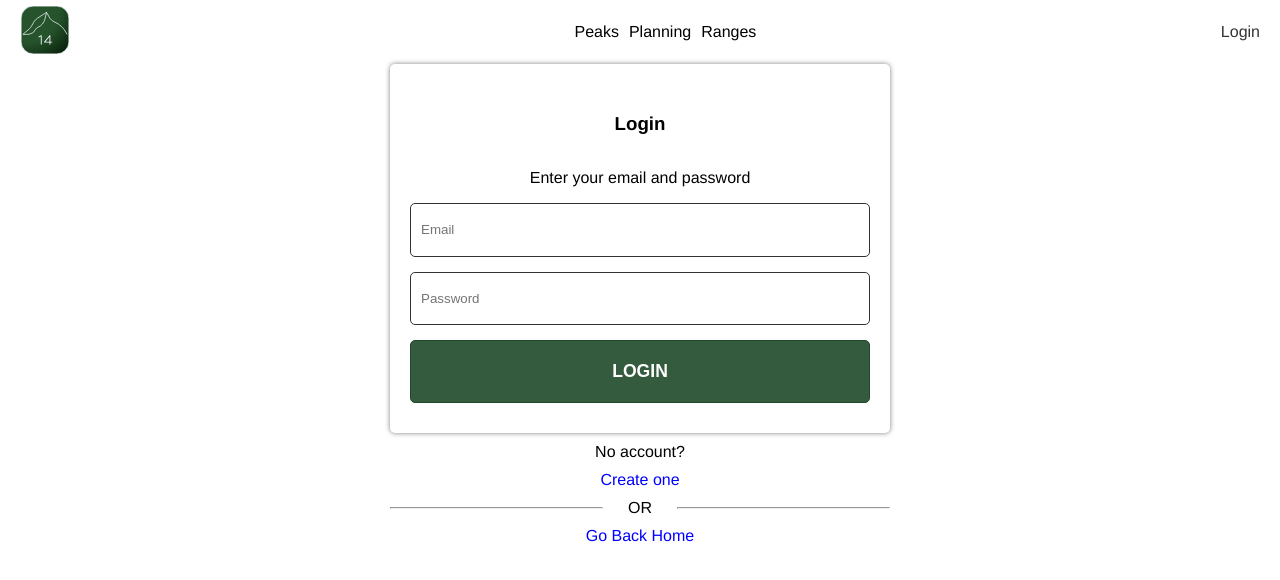
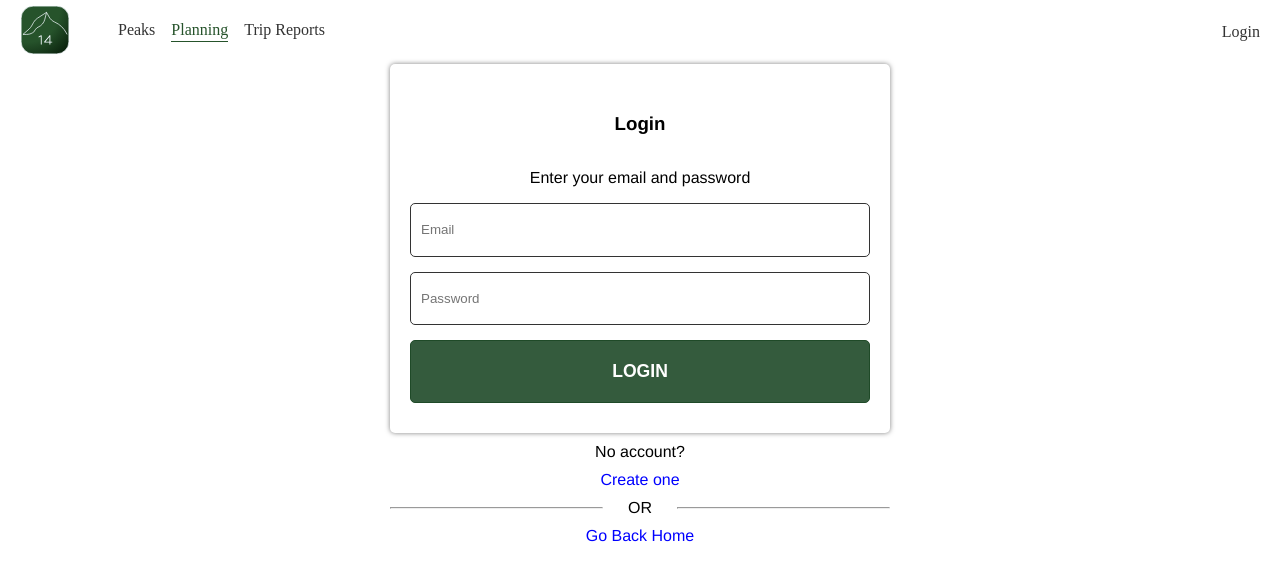
Before and after one commit to calgil/14ers-app, a React (Create React App) app: page /login in a window 1280 px wide. Shown: the top 580 px of the page. Built offline with nearby package versions, Linux system fonts and the light colour scheme.

Commit message:
update navbar styles

```diff
--- a/src/components/Navbar/Navbar.jsx
+++ b/src/components/Navbar/Navbar.jsx
@@ -1,5 +1,8 @@
 import React, { useContext } from "react";
-import { Link } from "react-router-dom";
+import {
+    Link,
+    NavLink,
+ } from "react-router-dom";
 import s from "./Navbar.module.css";
 import { UserContext } from "../../App";
 import logo from "../../assets/logo.svg"
@@ -21,6 +24,7 @@ const Navbar = () => {
     return (
         <nav className={s.nav}>
             <div className={s.navbar}>
+                <div className={s.leftCol}>
                     <div className={s.logoContainer}>
                         <Link to="/">
                             <img src={logo} alt="logo" />
@@ -28,45 +32,38 @@ const Navbar = () => {
                     </div>
 
                     <ul className={s.navLinks}>
-                <li
-                    className={`${s.navLink} ${s.peaks}`}
-                    // onMouseEnter={() => setIsShown(true)}
-                    // onMouseLeave={() => setIsShown(false)}
-
+                        <NavLink
+                            to={'/'}
+                            className={({ isActive }) =>
+                                isActive
+                                    ? `${s.navLink} ${s.active}`
+                                    : `${s.navLink}`
+                        }
                         >
-                    Peaks
-                    {/* {isShown &&
-                        <div
-                            className={s.filter}
-                            // onMouseEnter={() => setIsShown(true)}
-                            // onMouseLeave={() => setIsShown(false)}
+                            <span>Peaks</span>
+                        </NavLink>
+                        <NavLink
+                            to={'/login'}
+                            className={({ isActive }) =>
+                                isActive
+                                    ? `${s.navLink} ${s.active}`
+                                    : `${s.navLink}`
+                        }
                         >
-                            <div className={s.filterRow}>
-                                <i className="fa fa-caret-up"></i>
-                                <span onClick={filterAscending}>
-                                    Sort Ascending
-                                </span>
+                            <span>Planning</span>
+                        </NavLink>
+                        <NavLink
+                            to={'/register'}
+                            className={({ isActive }) =>
+                                isActive
+                                    ? `${s.navLink} ${s.active}`
+                                    : `${s.navLink}`
+                        }
+                        >
+                            <span>Trip Reports</span>
+                        </NavLink>
+                    </ul>
                 </div>
-                            <div className={s.filterRow}>
-                                <i className="fa fa-caret-down"></i>
-                                <span onClick={filterDescending}>
-                                    Sort Descending
-                                </span>
-                            </div>
-                        </div>
-                    } */}
-                </li>
-                <li
-                    className={s.navLink}
-                >
-                    Planning
-                </li>
-                <li
-                    className={s.navLink}
-                >
-                    Ranges
-                </li>
-            </ul>
             <div>
             { authService.name
                 ? <DisplayUser />
--- a/src/components/Navbar/Navbar.module.css
+++ b/src/components/Navbar/Navbar.module.css
@@ -1,18 +1,12 @@
-/* .nav {
-    position: fixed;
-    top: 0;
-    left: 0;
-    right: 0;
-    background-color: #fff;
-} */
-
 .navbar {
     display: flex;
     align-items: center;
     justify-content: space-between;
     padding: 5px 20px;
-    position: relative;
+    font-family: Sofia Pro;
 }
+
+.leftCol { display: flex; }
 
 .logoContainer {
     width: 50px;
@@ -26,28 +20,24 @@
     margin: 0 5px;
     list-style: none;
     cursor: pointer;
+    padding: 0 3px;
 }
 
-.peaks {
-    position: relative;
+.navLink {
+    color: #333;
+    text-decoration: none;
 }
 
-.filter {
-    position: absolute;
-    top: 25px;
-    width: 150px;
-    background-color: #fff;
+.navLink.active {
+    color: #26532B;
+    text-decoration: none;
 }
 
-.filter div {
-    margin-top: 5px;
-    padding: 5px 0;
-    display: flex;
-    align-items: center;
- }
-.filter div:hover { background-color: yellow; }
+.navLink.active span {
+    padding-bottom: 3px;
+    border-bottom: 1px solid #26532B;
+}
 
-.filter i { margin-right: 5px; }
 
 .login {
     text-decoration: none;
```
Lines whose indentation alone changed are shown as unchanged.
